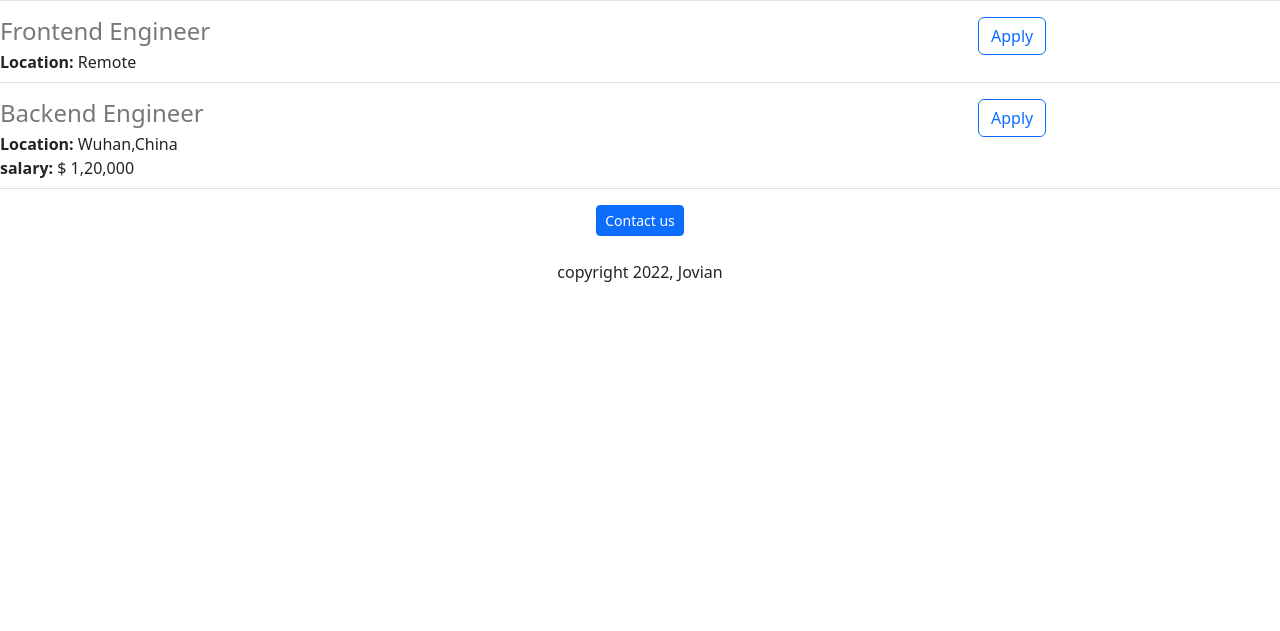
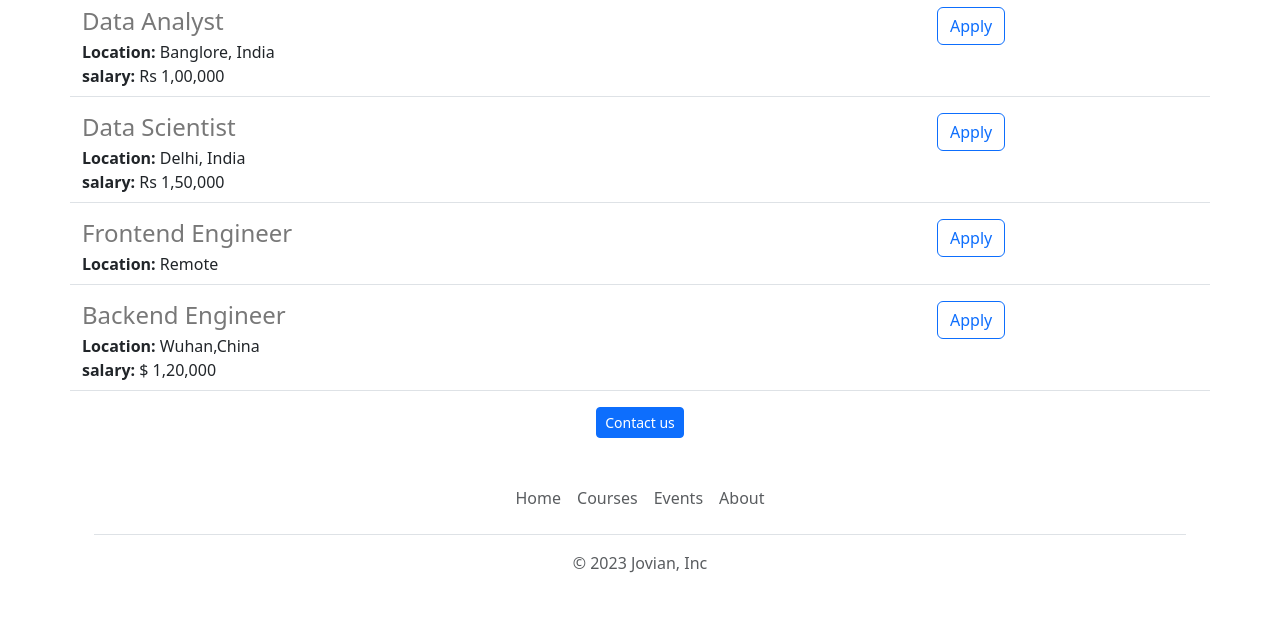
Before and after one commit to ashishthapa655/jovian-careers-website, a Flask app: page / in a window 1280 px wide. Shown: the part 887-1518 px from the top of the page. Before the commit the page ends 1169 px from the top, so only its background shows below. Run offline with Flask 3, Linux system fonts and the light colour scheme.

Commit message:
functional and asthetic improvement

```diff
--- /dev/null
+++ b/templates/footer.html
@@ -0,0 +1,13 @@
+<div class="container">
+  <footer class="py-3 my-4">
+    <ul class="nav justify-content-center border-bottom pb-3 mb-3">
+      <li class="nav-item"><a target="_blank" href="https://www.jovian.ai" class="nav-link px-2 text-body-secondary">Home</a></li>
+      <li class="nav-item"><a target="_blank" href="https://www.jovian.ai/learn" class="nav-link px-2 text-body-secondary">Courses</a></li>
+
+      <li class="nav-item"><a target="_blank" href="https://www.jovian.ai/learn/events" class="nav-link px-2 text-body-secondary">Events</a></li>
+      <li class="nav-item"><a target="_blank"
+ href="https://www.jovian.ai/learn/about" class="nav-link px-2 text-body-secondary">About</a></li>
+    </ul>
+    <p class="text-center text-body-secondary">&copy; 2023 Jovian, Inc</p>
+  </footer>
+</div>
--- a/templates/home.html
+++ b/templates/home.html
@@ -10,17 +10,26 @@
         height: 360px;
         width: 100%;
         object-fit: cover;
+        margin-bottom: 16px;
       }
     </style>
   </head>
   <body>
+    {%include 'nav.html'%}
+    <img class ="img-fliud" id ="banner" src="https://jovian-careers-website--ashishthapa655.repl.co/static/banner.jpeg" height ="320" width = "700" >
+    <div class="container">
     <div>
     <h1 class="mt-2 mb-4"><center>{{company_name}} Careers</center></h1>
-    <img class ="img-fliud" id ="banner" src="https://jovian-careers-website--ashishthapa655.repl.co/static/banner.jpeg" height ="320" width = "700" >
-    <h2 class="mt-2 mb-4"><center>About Jovian</center></h2>
+    <div class="row" style="margin-bottom:16px">
+      <div class="col-md-6">
     <p class="lead">
       Lorem ipsum dolor sit amet, consectetur adipiscing elit, sed do eiusmod tempor incididunt ut labore et dolore magna aliqua. Ut enim ad minim veniam, quis nostrud exercitation ullamco laboris nisi ut aliquip ex ea commodo consequat. Duis aute irure dolor in reprehenderit in voluptate velit esse cillum dolore eu fugiat nulla pariatur. Excepteur sint occaecat cupidatat non proident, sunt in culpa qui officia deserunt mollit anim id est laborum.
     </p>
+      </div>
+      <div class="d-none d-md-block col-md-6">
+      <img src="/static/people.jpg" style="height:320px;border-radius:4px:" >
+        </div>
+    </div>
     <h2><center>Job openings</center></h2>
     <div>
       {% for job in jobs %}
@@ -28,9 +37,9 @@
       {% endfor %}
     </div>
       <div class="text-center">
-    <button class="r btn btn-primary btn-sm">Contact us</button>
-        <p class=" text-center mt-4">copyright 2022, Jovian</p>
+    <a class="r btn btn-primary btn-sm" href="mailto:hello@jovian.ai?subject=question%20about%20job%20openings&body=My%20name%20-%20%3Cyour%20name%20here%3E%0D%0AMy%20question%20-%20%3CMy%20question%20here%3E">Contact us</a>
       </div>
     </div>
+    {% include 'footer.html' %}
   </body>
 </html>
--- a/templates/jobitem.html
+++ b/templates/jobitem.html
@@ -12,5 +12,8 @@
   </div>
   {% endif %}
 </div>
-    <div class="col-3"><button type="button" class="btn btn-outline-primary">Apply</button></div>
+    <div class="col-3">
+      <a href="mailto:hello@jovian.ai?subject=Application%20for%20{{job['title']}}&body=My%20name%20-%20%3Cyour%20name%20here%3E%0D%0AMy%20resume%20link%20-%3Cresume%20link%3E%0D%0AMy%20linkedln%20link%20-%20%3Clinkedln%20link%3E"
+        type="button" class="btn btn-outline-primary">Apply</a>
+    </div>
 </div>
--- /dev/null
+++ b/templates/nav.html
@@ -0,0 +1,9 @@
+<nav class="navbar shadow-sm fixed-top bg-white">
+  <div class="container-fluid">
+    <a class="navbar-brand" href="#">
+      <img src="/static/logo.svg" alt="Logo" width="30" height="24" class="d-inline-block align-text-top">
+      Jovian
+    </a>
+  </div>
+</nav>
+<div style="height:56px"></div>
```
Also changed, not shown: static/logo.svg (added), 1 other file.
